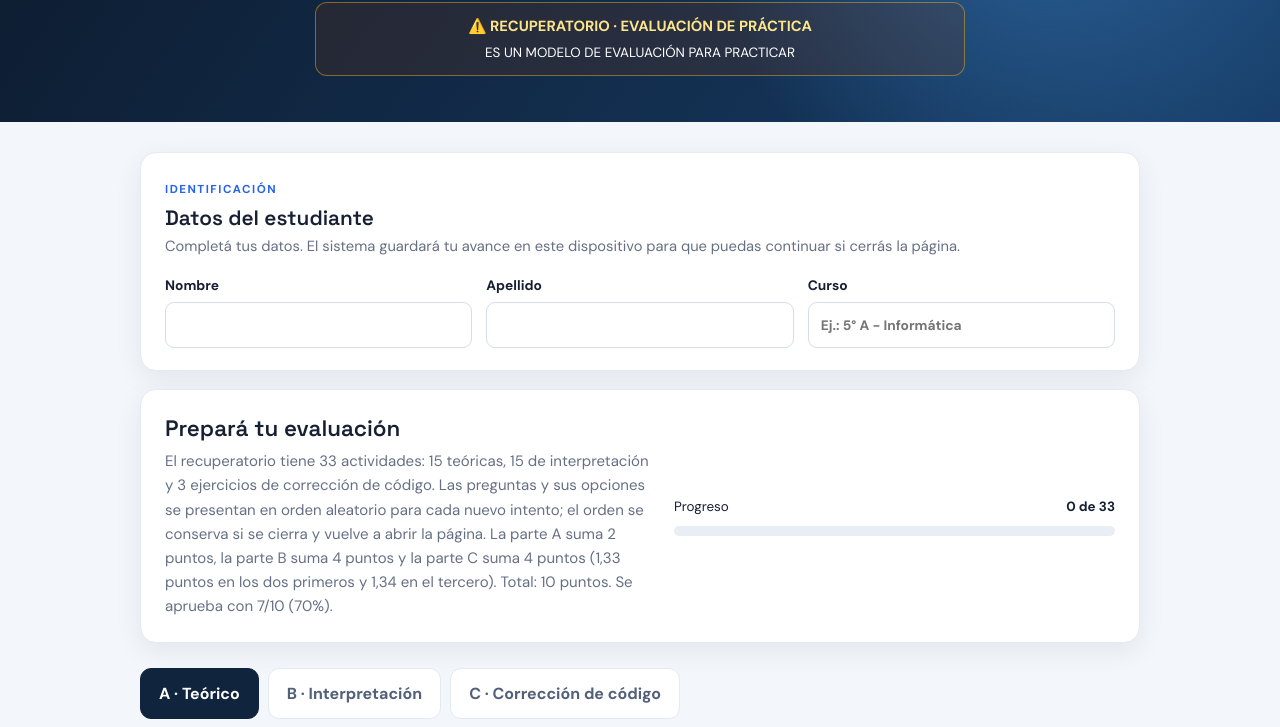
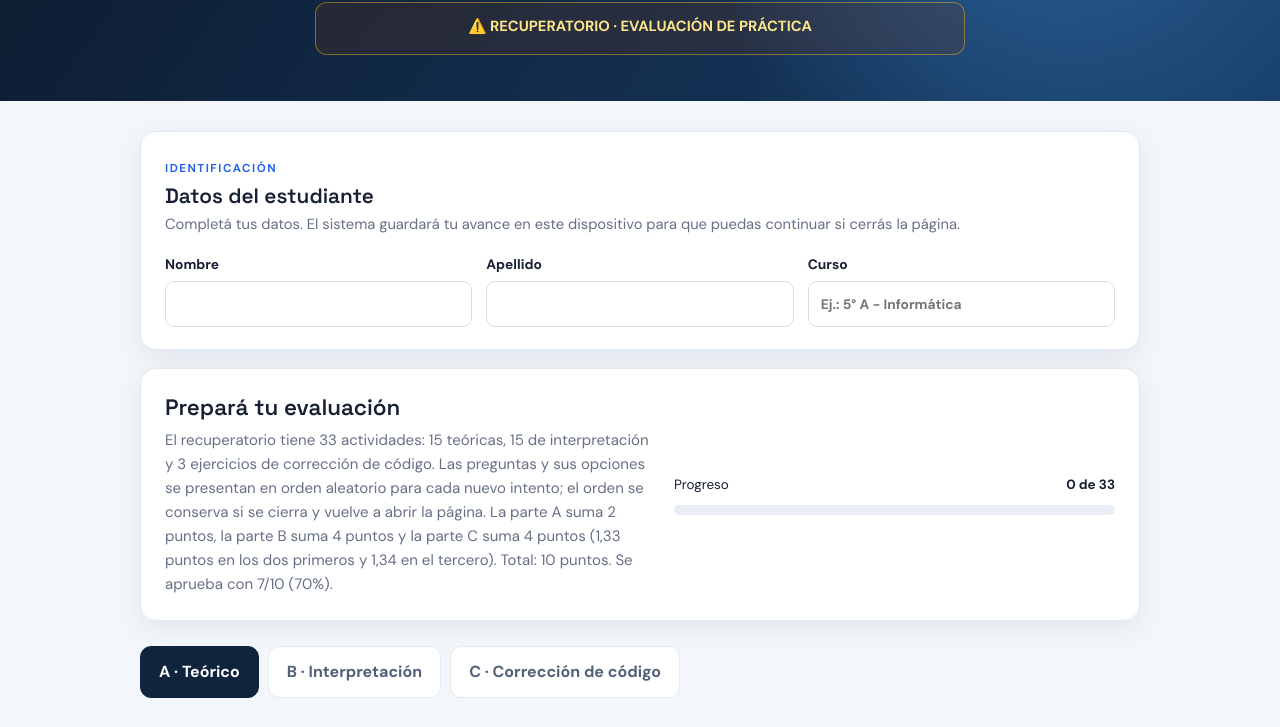
Before and after one commit to josepantaleo/recuperatorios, a plain HTML site: page index.html in a window 1280 px wide. Shown: the part 174-901 px from the top of the page. Drawn offline with Linux system fonts and the light colour scheme.

Commit message:
Add files via upload

```diff
--- a/index.html
+++ b/index.html
@@ -13,7 +13,7 @@
     <h1>Recuperatorio de JavaScript</h1>
     <div class="aviso-examen">
   <h2>⚠️ RECUPERATORIO · EVALUACIÓN DE PRÁCTICA</h2>
-  <p>ES UN MODELO DE EVALUACIÓN PARA PRACTICAR</p>
+
 </div>
   </header>
 
```
